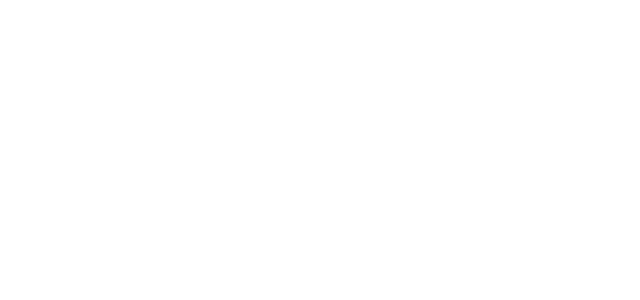
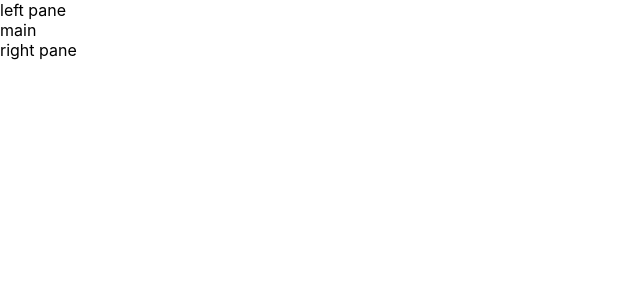
Before and after one commit to richardimaoka/twitter-clone, a React (Create React App) app in the folder client/: page / in a window 1280 px wide. Shown: the top 300 px of the page, without its empty margins (0-640 px from the left). Built offline with nearby package versions, Linux system fonts and the light colour scheme.

Commit message:
three sections

```diff
--- a/client/src/App.tsx
+++ b/client/src/App.tsx
@@ -1,7 +1,13 @@
 import React from "react";
 
 function App() {
-  return <div></div>;
+  return (
+    <>
+      <section>left pane</section>
+      <main>main</main>
+      <section>right pane</section>
+    </>
+  );
 }
 
 export default App;
```
